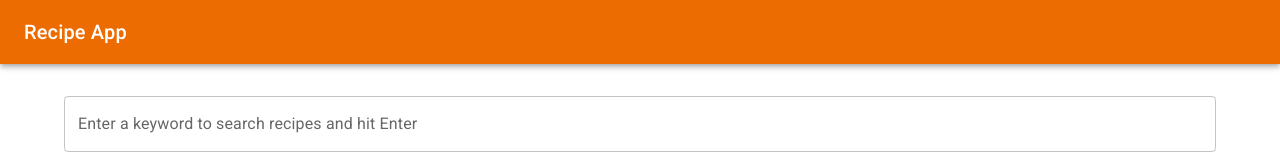
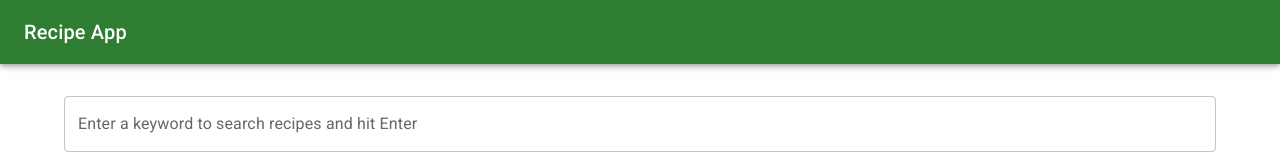
Before and after one commit to SADDA12/recipe-app, a React (Create React App) app: page / in a window 1280 px wide. Shown: the top 160 px of the page. Built offline with nearby package versions, Linux system fonts and the light colour scheme; no server answers.

Commit message:
took API key to env file, enabled searching recipes and implemented enter key with onKeyDown effect

```diff
--- a/src/components/navbar/index.jsx
+++ b/src/components/navbar/index.jsx
@@ -3,7 +3,7 @@ import {AppBar, Toolbar, Typography} from "@mui/material";
 
 export default function NavBar() {
     return (
-        <AppBar color="warning" position="static">
+        <AppBar color="success" position="static">
         <Toolbar>
           <Typography variant="h6" component="div" sx={{ flexGrow: 1 }}>
             Recipe App
```
